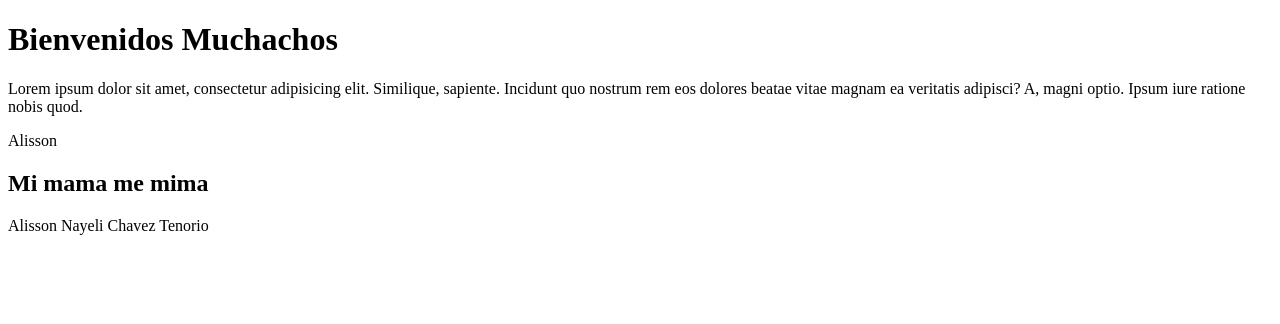
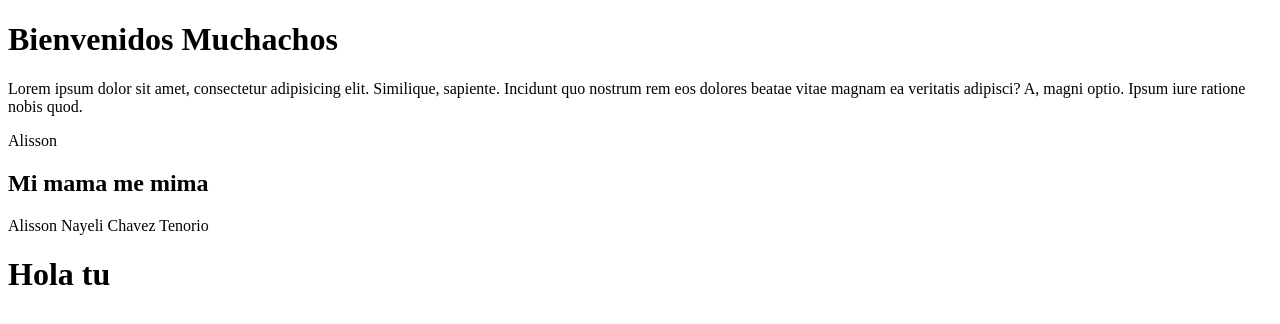
Before and after one commit to Alisson072000/Esquel-Yavirac, a plain HTML site: page index.html in a window 1280 px wide. Drawn offline with Linux system fonts and the light colour scheme.

Commit message:
first commit

```diff
--- a/index.html
+++ b/index.html
@@ -12,6 +12,7 @@
     <p>Alisson</p>
     <h2>Mi mama me mima</h2>
     <p>Alisson Nayeli Chavez Tenorio</p>
+    <h1>Hola tu</h1>
 
 </body>
 </html>
```
